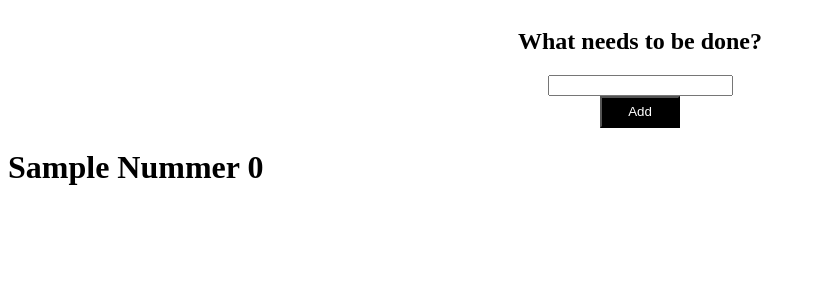
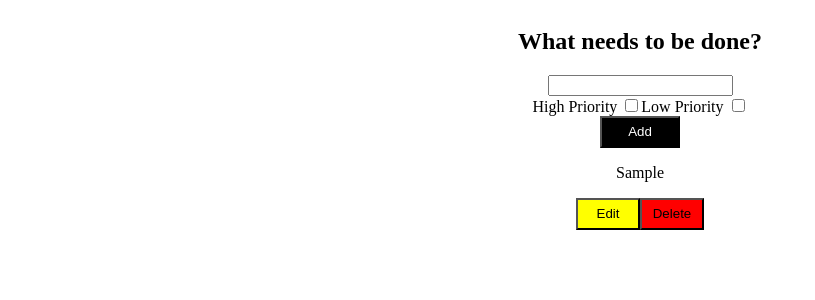
Before and after one commit to dokoe92/todo-Vue, a Vue app: page / in a window 1280 px wide. Both pictures are taken after typing "Sample" into the empty fields and a click on the button "Add". Shown: the top 300 px of the page, without its empty margins (0-815 px from the left). Built offline with nearby package versions, Linux system fonts and the light colour scheme.

Commit message:
edit function must be implemented

```diff
--- a/src/App.vue
+++ b/src/App.vue
@@ -1,10 +1,12 @@
+<!-- eslint-disable vue/valid-v-for -->
+<!-- eslint-disable vue/require-v-for-key -->
 <template>
   <div class="todo-container">
     <div class="todo-add">
-      <AddComponent v-model="task" @updated="pushtask"/>
+      <AddComponent v-model="task" @addTask="addToArr" />
     </div>
     <div class="todo-taskField">
-      <h1 v-for="(aufgabe, index) in myArr"> {{ aufgabe }} Nummer {{ index }}</h1>
+      <TaskComponent  v-for="(singleTask, index) in tasks" :taskToShow="singleTask" :index="index" @deleteTaskWithIndex="deleteTask"/>
     </div>
   </div>
 
@@ -12,15 +14,23 @@
 
 <script setup>
   import { ref } from "vue"
-  import AddComponent from './components/AddComponent.vue';
+  import AddComponent from './components/AddComponent.vue'
+  import TaskComponent from "./components/TaskComponent.vue"
 
-const task = ref("");
+  const task = ref();
 
-const myArr = ref([]);
+  const tasks = ref([])
 
-function pushtask() {
-  myArr.value.push(task.value);
-}
+
+  function addToArr() {
+    tasks.value.push({...task.value});
+  }
+
+  const indexToRemove = ref();
+
+  function deleteTask(index) {
+    tasks.value.splice(index,1);
+  }
 
 
 </script>
@@ -28,6 +38,17 @@ function pushtask() {
 
 
 <style scoped>
+  .todo-container {
+    width: 30vw;
+    margin: 0 auto;
+  }
+
+  .todo-taskField {
+    display: flex;
+    flex-direction: column;
+    justify-content: center;
+    align-items: center;
+  }
 
 
 
--- a/src/components/AddComponent.vue
+++ b/src/components/AddComponent.vue
@@ -1,8 +1,20 @@
+
 <template>
     <div class="add-container">
         <h2>What needs to be done?</h2>
-        <input type="text" v-model="task" >
-        <ButtonComponent class="btnAdd" button-name="Add" @click="addTask"/>
+        <input type="text" v-model="taskInput">
+        <div>
+        <label >High Priority
+            <input type="checkbox" v-model="highPrio">
+        </label>
+        <label >Low Priority
+            <input type="checkbox" v-model="lowPrio">
+        </label>
+
+        </div>
+
+
+        <ButtonComponent class="btnAdd" button-name="Add" @click="newTask" />
     </div>
 
 </template>
@@ -12,16 +24,36 @@
     import ButtonComponent from './ButtonComponent.vue';
     import { ref } from "vue"
 
+    // eslint-disable-next-line no-unused-vars
     const props = defineProps(["modelValue"]);
-    const emit = defineEmits(["update:modelValue", "updated"]);
+    const emits = defineEmits(["update:modelValue", "addTask"])
 
-    const task = ref("");
+    const taskInput = ref("");
+    const highPrio = ref(false);
+    const lowPrio = ref(false);
 
-    function addTask() {
-       emit("update:modelValue", task.value);
-       emit("updated", null);
-       task.value = '';
+
+    const taskInformation = ref({
+        taskInput: "",
+        highPrio: false,
+        lowPrio: false
+    })
+
+
+    function newTask() {
+        if (taskInput.value != "") {
+            taskInformation.value.taskInput = taskInput.value;
+            taskInformation.value.highPrio = highPrio.value;
+            taskInformation.value.lowPrio = lowPrio.value;
+
+            emits("update:modelValue",  taskInformation.value);
+            emits("addTask", null);
+            taskInput.value = "";
+            highPrio.value = false;
+            lowPrio.value = false;
+        }
     }
+
 
 
 
--- a/src/components/ButtonComponent.vue
+++ b/src/components/ButtonComponent.vue
@@ -17,10 +17,19 @@
         color: white;
     }
 
+    .btnEdit {
+        width: 4rem;
+        height: 2rem;
+        background-color: yellow;
+    }
+
     .btnDelete{
-        width: 20rem;
+        width: 4rem;
+        height: 2rem;
         background-color: red;
     }
 
 
+
+
 </style>
--- a/src/components/TaskComponent.Vue
+++ b/src/components/TaskComponent.Vue
@@ -1,21 +1,54 @@
+<!-- eslint-disable vue/require-v-for-key -->
 <template>
-    <div class="task-container">
-
+    <div>
+        <p @click="lineThrough" :class="{isDone: !isActive, highPriority: taskToShow.highPrio, lowPriority: taskToShow.lowPrio}" > {{ taskToShow.taskInput }}</p>
+        <div class="buttons-container">
+            <ButtonComponent button-name="Edit" class="btnEdit"/>
+            <ButtonComponent button-name="Delete" class="btnDelete" @click="deleteTask(index)"/>
+        </div>
     </div>
 
 </template>
 
 <script setup>
+    import { ref } from "vue";
+    import ButtonComponent from './ButtonComponent.vue';
 
-    const props = defineProps(["task"])
+    const props = defineProps(["taskToShow", "index"]);
+    const emits = defineEmits(["deleteTaskWithIndex"])
+    const isActive = ref("true");
+
+
+    function lineThrough() {
+        isActive.value = !isActive.value;
+    }
+
+    function deleteTask(index) {
+        emits("deleteTaskWithIndex", index);
+    }
 
 
 </script>
 
 
+<style scoped>
+    p {
+        cursor: pointer;
+        text-align: center;
 
-<style scoped>
+    }
 
+    .isDone {
+        text-decoration: line-through;
 
+    }
+
+    .highPriority {
+        color: orange;
+    }
+
+    .lowPriority {
+        color: gray;
+    }
 
 </style>
```
